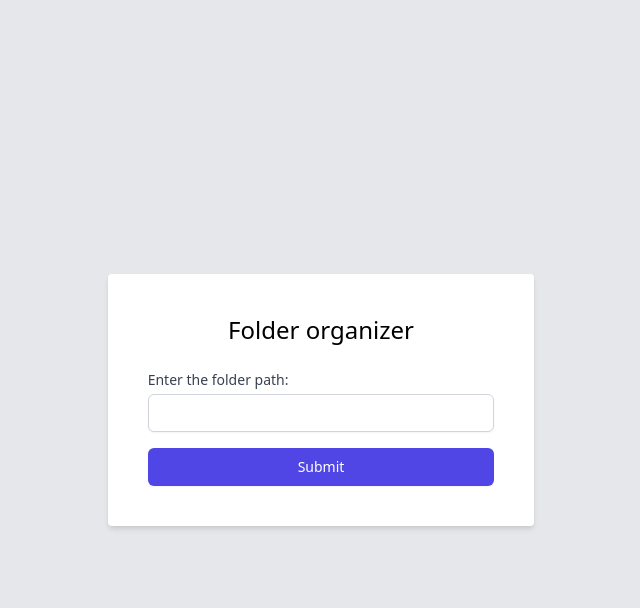
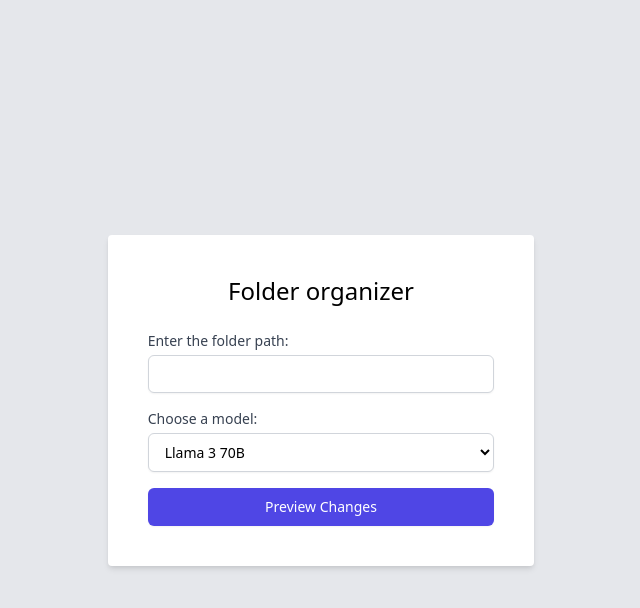
Before and after one commit to diegoakel/organizAI, a Flask app: page / in a window 1280 px wide. Shown: the top 608 px of the page, without its empty margins (319-959 px from the left). Run offline with Flask 3, Linux system fonts and the light colour scheme.

```diff
--- a/app.py
+++ b/app.py
@@ -1,5 +1,5 @@
 import json
-from flask import Flask, render_template, request
+from flask import Flask, render_template, request, jsonify
 import os
 import time
 from openai import OpenAI
@@ -12,16 +12,71 @@ app = Flask(__name__)
 
 organization_folders = ["Media", "Documents", "Apps", "Miscellaneous"]
 
-client = OpenAI(api_key=os.getenv("API_KEY"))
+
+
+
+def call_model(model, prompt, role):
+
+    if model == "llama3":
+        client = OpenAI(api_key=os.getenv("PPLX_API_KEY"), base_url="https://api.perplexity.ai")
+    else:
+        client = OpenAI(api_key=os.getenv("API_KEY"))
+
+    if model == "llama3":
+        messages = [
+            {"role": "system", "content": role},
+            {"role": "user", "content": prompt}
+        ]
+        response = client.chat.completions.create(
+            model="llama-3-70b-instruct",
+            response_format={"type": "json_object"},
+            messages=messages,
+            temperature=1,
+            max_tokens=2000
+        )
+        return response.choices[0].message.content
+    elif model == "gpt4":
+        response = client.chat.completions.create(
+            model="gpt-4-1106-preview",
+            messages=[
+                {"role": "system", "content": role},
+                {"role": "user", "content": prompt}
+            ],
+            response_format={"type": "json_object"},
+            temperature=1,
+            max_tokens=2000
+        )
+        return response.choices[0].message.content
+    else:
+        raise ValueError("Invalid model selected")
+
+
+def apply_organization(data, folder_path):
+    for item in data:
+        file_name = item["file_name"]
+        output_folder = item["output_folder"]
+
+        # Construct the current path of the file
+        current_path = os.path.join(folder_path, file_name)
+
+        # Construct the new path of the file
+        new_path = os.path.join(folder_path, output_folder, file_name)
+
+        # Move the file to the new path
+        shutil.move(current_path, new_path)
+
+
 
 @app.route("/")
 def index():
     return render_template("index.html")
 
 
-@app.route("/getfolder", methods=["POST"])
+@app.route("/preview", methods=["POST"])
 def get_folder():
     folder_path = request.form["folder"].strip('"')  # Remove surrounding double quotes
+    model = request.form["model"]
+
     try:
         files = [
             f
@@ -50,48 +105,45 @@ def get_folder():
         Folders: {organization_folders}
         The selected folder path is: {folder_path}, and the files in this folder are: {file_info}
         """
-        print(prompt)
 
         role = """You are a file organizer. I will give you the name of some folders that will be used to organize files into them. And them you will organize ALL OF THEM (dont forget any) in the best way possible and them return me ONLY A VALID LIST JSON in this manner:
                 {'files': [ {'file_name': '', 'output_folder': ''},...]}"""
 
-        response = client.chat.completions.create(
-            model="gpt-4-1106-preview",
-            messages= [
-                {
-                "role": "system",
-                "content": role,
-                },
-                {"role": "user", "content": prompt},
-            ],
-            response_format={"type": "json_object"},            temperature=1,
-            max_tokens=2000,
 
-        )
+        message = call_model(model, prompt, role)
 
-        message = response.choices[0].message.content
-        print(message)
+        try:
+            data = json.loads(message)
+        except json.JSONDecodeError:
+            json_start = message.find('{')
+            json_end = message.rfind('}') + 1
+            if json_start != -1 and json_end != -1:
+                json_str = message[json_start:json_end]
+                try:
+                    data = json.loads(json_str)
+                except json.JSONDecodeError:
+                    return "Error: Unable to extract valid JSON from the response"
+            else:
+                return "Error: No JSON found in the response"
 
-        data = json.loads(message)["files"]
+        # Ensure the extracted data has the expected structure
+        if not isinstance(data, dict) or 'files' not in data or not isinstance(data['files'], list):
+            return "Error: Invalid data structure in the response"
 
-        for item in data:
-            file_name = item["file_name"]
-            output_folder = item["output_folder"]
+        # Use the extracted data instead of parsing the message again
+        data = data['files']
 
-            # Construct the current path of the file
-            current_path = os.path.join(folder_path, file_name)
-
-            # Construct the new path of the file
-            new_path = os.path.join(folder_path, output_folder, file_name)
-
-            # Move the file to the new path
-            shutil.move(current_path, new_path)
-
-        return data
+        return jsonify({"preview": data, "folder_path": folder_path})
 
     except OSError as e:
         return f"Error: {e}"
 
+@app.route("/apply", methods=["POST"])
+def apply_organization_route():
+    data = request.json["data"]
+    folder_path = request.json["folder_path"]
+    apply_organization(data, folder_path)
+    return jsonify({"success": True})
 
 if __name__ == "__main__":
     app.run(debug=True)
--- a/templates/index.html
+++ b/templates/index.html
@@ -5,19 +5,129 @@
     <meta name="viewport" content="width=device-width, initial-scale=1.0">
     <title>Folder Organizer</title>
     <link href="https://cdn.jsdelivr.net/npm/tailwindcss@2.2.16/dist/tailwind.min.css" rel="stylesheet">
+    <script src="https://cdn.jsdelivr.net/npm/axios/dist/axios.min.js"></script>
+
 </head>
 <body class="bg-gray-200 flex items-center justify-center h-screen">
     <div class="bg-white p-10 rounded shadow-md w-1/3">
         <h1 class="text-2xl mb-6 text-center">Folder organizer</h1>
-        <form action="/getfolder" method="post" class="space-y-4">
+        <form id="organizerForm" class="space-y-4">
             <div>
                 <label for="folder" class="block text-sm font-medium text-gray-700">Enter the folder path:</label>
                 <input type="text" id="folder" name="folder" class="mt-1 block w-full py-2 px-3 border border-gray-300 bg-white rounded-md shadow-sm focus:outline-none focus:ring-indigo-500 focus:border-indigo-500 sm:text-sm">
             </div>
             <div>
-                <input type="submit" value="Submit" class="w-full py-2 px-4 border border-transparent rounded-md shadow-sm text-sm font-medium text-white bg-indigo-600 hover:bg-indigo-700 focus:outline-none focus:ring-2 focus:ring-offset-2 focus:ring-indigo-500">
+                <label for="model" class="block text-sm font-medium text-gray-700">Choose a model:</label>
+                <select id="model" name="model" class="mt-1 block w-full py-2 px-3 border border-gray-300 bg-white rounded-md shadow-sm focus:outline-none focus:ring-indigo-500 focus:border-indigo-500 sm:text-sm">
+                    <option value="llama3">Llama 3 70B</option>
+                    <option value="gpt4">GPT-4</option>
+                </select>
+            </div>
+            <div>
+                <button type="submit" class="w-full py-2 px-4 border border-transparent rounded-md shadow-sm text-sm font-medium text-white bg-indigo-600 hover:bg-indigo-700 focus:outline-none focus:ring-2 focus:ring-offset-2 focus:ring-indigo-500">
+                    Preview Changes
+                </button>
             </div>
         </form>
+        <div id="previewSection" class="mt-8 hidden">
+            <h2 class="text-xl mb-4">Preview of Changes:</h2>
+            <div id="previewContent" class="bg-gray-100 p-4 rounded"></div>
+            <button id="applyChanges" class="mt-4 w-full py-2 px-4 border border-transparent rounded-md shadow-sm text-sm font-medium text-white bg-green-600 hover:bg-green-700 focus:outline-none focus:ring-2 focus:ring-offset-2 focus:ring-green-500">
+                Apply Changes
+            </button>
+        </div>
     </div>
+
+    <script>
+        document.getElementById('organizerForm').addEventListener('submit', async (e) => {
+            e.preventDefault();
+            const formData = new FormData(e.target);
+            try {
+                const response = await axios.post('/preview', formData);
+                const previewSection = document.getElementById('previewSection');
+                const previewContent = document.getElementById('previewContent');
+
+                    // Format the preview data
+                const formattedPreview = formatPreview(response.data.preview);
+                previewContent.innerHTML = formattedPreview;
+
+                previewSection.classList.remove('hidden');
+            } catch (error) {
+                console.error('Error:', error);
+                alert('Error getting preview. Please try again.');
+            }
+        });
+
+        document.getElementById('applyChanges').addEventListener('click', async () => {
+        try {
+            const response = await axios.post('/apply', {
+                data: JSON.parse(document.getElementById('previewContent').dataset.preview),
+                folder_path: document.getElementById('folder').value.trim()
+            });
+            if (response.data.success) {
+                alert('Changes applied successfully!');
+                document.getElementById('previewSection').classList.add('hidden');
+            } else {
+                alert('Failed to apply changes. Please try again.');
+            }
+        } catch (error) {
+                console.error('Error:', error);
+                alert('Failed to apply changes. Please try again.');
+            }
+        });
+
+        function formatPreview(preview) {
+
+            console.log(preview)
+        if (!preview || typeof preview !== 'object') {
+            return '<p>No preview data available</p>';
+        }
+
+
+
+        const folderGroups = {};
+
+        if (Array.isArray(preview)) {
+            preview.forEach(item => {
+                if (item.output_folder && item.file_name) {
+                    if (!folderGroups[item.output_folder]) {
+                        folderGroups[item.output_folder] = [];
+                    }
+                    folderGroups[item.output_folder].push(item.file_name);
+                }
+            });
+        } else {
+            // If preview is not an array, assume it's already grouped by folders
+            Object.entries(preview).forEach(([folder, files]) => {
+                if (Array.isArray(files)) {
+                    folderGroups[folder] = files;
+                }
+            });
+        }
+
+        // Create formatted HTML
+        let formattedHtml = '<ul class="space-y-4">';
+        for (const [folder, files] of Object.entries(folderGroups)) {
+            formattedHtml += `
+                <li>
+                    <strong class="text-lg">${folder}</strong>
+                    <ul class="list-disc list-inside pl-4">
+                        ${files.map(file => `<li>${file}</li>`).join('')}
+                    </ul>
+                </li>
+            `;
+        }
+        formattedHtml += '</ul>';
+
+        // Store the original preview data for later use
+        const previewContent = document.getElementById('previewContent');
+        previewContent.dataset.preview = JSON.stringify(preview);
+
+        return formattedHtml;
+    }
+    </script>
+
+
+
 </body>
 </html>
```
Also changed, not shown: README.md, 1 other file.
